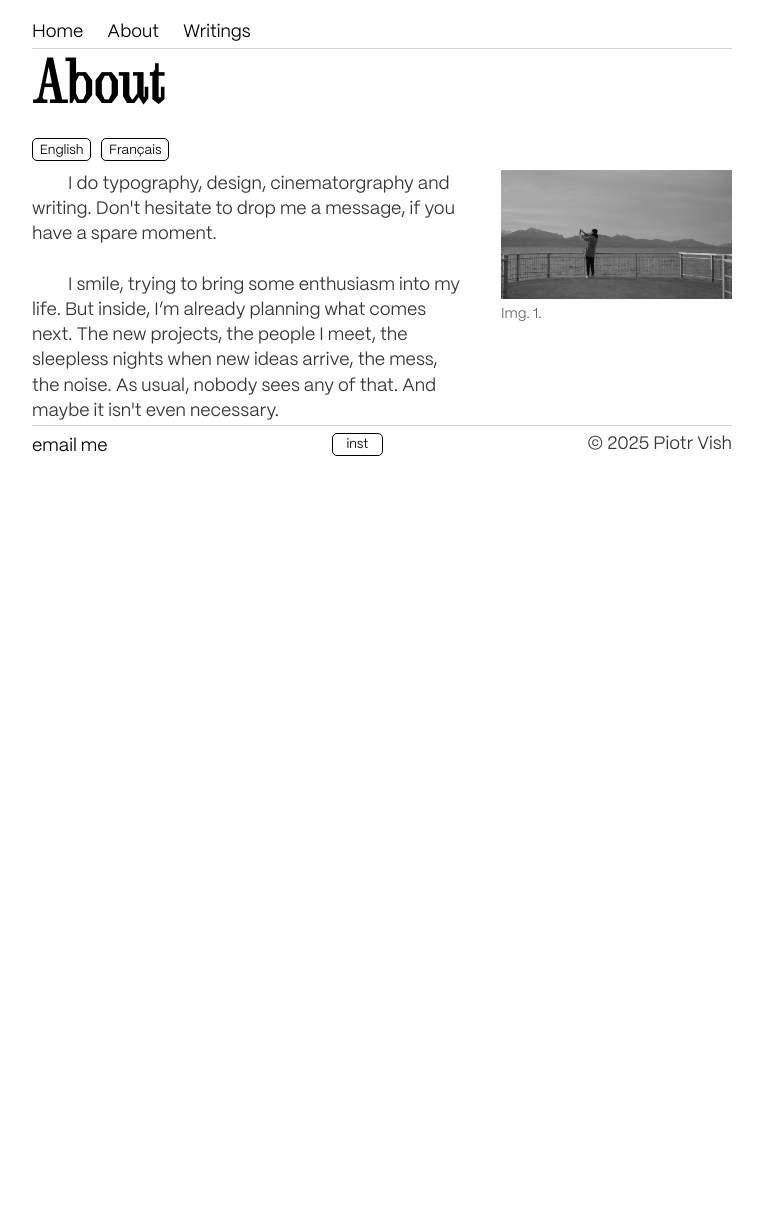
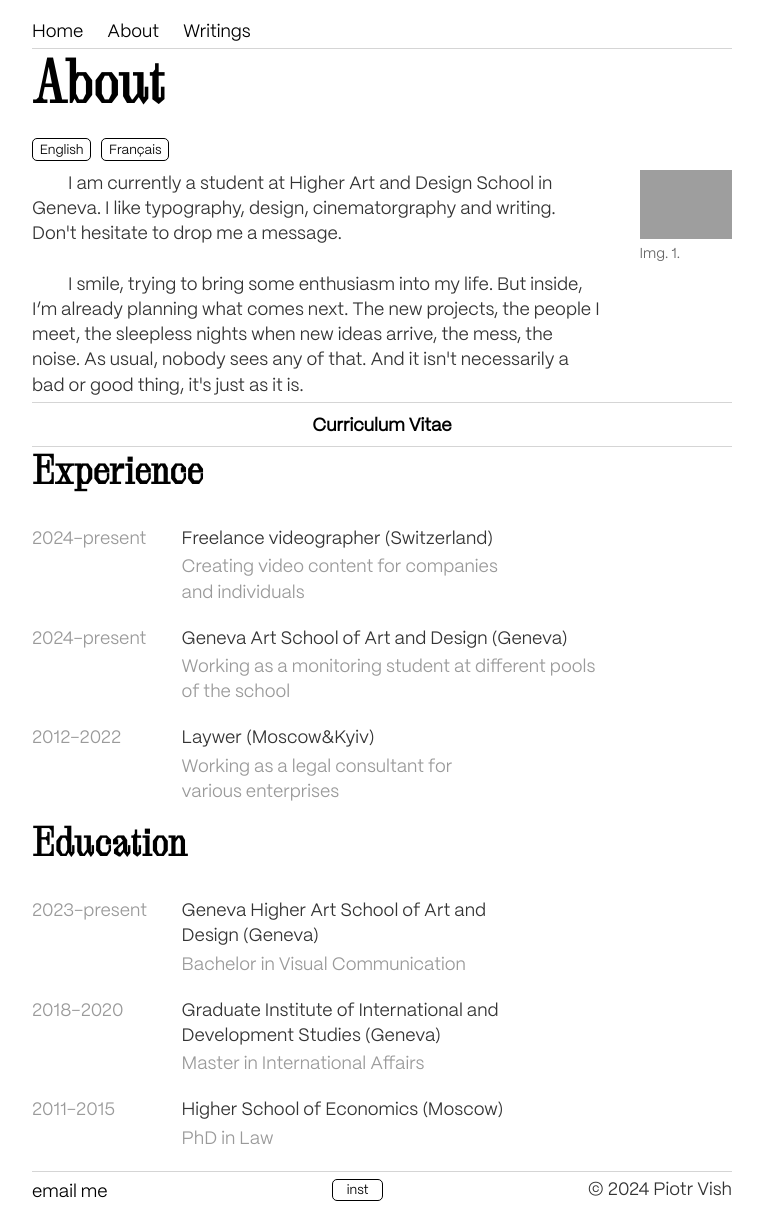
Before and after one commit to piotrvish/piotrvish.github.io, a Jekyll site: the page about/index.html, which Jekyll copies as it is, in a window 1280 px wide. Shown: the whole page, without its empty margins (258-1021 px from the left). Built offline with Jekyll 4.4.1, drawn with Linux system fonts in a browser that asks for light colours; some web fonts are replaced; before the commit the page ends 900 px from its top, so only the background shows below that; grey boxes are pictures that could not be loaded.

Commit message:
CV changes

```diff
--- a/about/index.html
+++ b/about/index.html
@@ -13,7 +13,10 @@
 			<script src="/js/language-toggle.js" defer></script>
 			<script src="/js/image-enlarge.js" defer></script>
 			<script src="/js/avoid-orphans-text.js" defer></script>
+			<script src="js/question.js" defer></script>
 			<script src="/js/contact.js" defer></script>
+
+
 		<body>
 		<div id="overlay"></div>
 		<div class="page-content">
@@ -34,11 +37,12 @@
 					<p></p>
 					<div class="content-row">
 						<p>
-								<span class="indented">I do typography, design, cinematorgraphy and writing. Don't hesitate to drop me a message, if you have a spare moment.</span><br>
-								<span class="indented">I smile, trying to bring some enthusiasm into my life. But inside, I’m already planning what comes next. The new projects, the people I meet, the sleepless nights when new ideas arrive, the mess, the noise. As usual, nobody sees any of that. And maybe it isn't even necessary. </span>
+							<span class="indented">I am currently a student at Higher Art and Design School in Geneva. I like typography, design, cinematorgraphy and writing. Don't hesitate to drop me a message.</span><br>
+							<span class="indented">I smile, trying to bring some enthusiasm into my life. But inside, I’m already planning what comes next. The new projects, the people I meet, the sleepless nights when new ideas arrive, the mess, the noise. As usual, nobody sees any of that. And it isn't necessarily a bad or good thing, it's just as it is.</span>
+							<span class="indented"></span>
 						  </p>
 					<figure class="illustration align-right image-hover">
-							<img src="/img/about-photo.jpeg" alt="Photo">
+						<img src="/img/about-photo.jpg" alt="Photo">
 						<figcaption>Img. 1.</figcaption>
 					</figure>
 					</div>
@@ -46,37 +50,73 @@
 					<div class="lang fr" style="display: none;">
 						<div class="content-row">
 							<p>
-									<span class="indented">Je fais de la typographie, le design, la cinématographie et l'écriture. N'hésitez pas à m'envoyer un message si vous avez un moment de libre.</span><br>
-									<span class="indented">Je souris, cherchant à mettre un peu d'enthousiasme dans ma vie. Mais à l'intérieur, je planifie déjà la suite. Les nouveaux projets, les gens que je rencontre, les nuits blanches lorsque de nouvelles idées arrivent, le désordre, le bruit. Comme d'habitude, personne ne voit rien de tout cela. Et peut-être que ce n'est même pas nécessaire. </span>
+								<span class="indented">Je suis actuellement étudiant à la Haute école d'art et de design de Genève (HEAD). J'aime la typographie, le design, la cinématographie et l'écriture. N'hésitez pas à m'envoyer un message.</span><br>
+								<span class="indented">Je souris, cherchant à mettre un peu d'enthousiasme dans ma vie. Mais à l'intérieur, je planifie déjà la suite. Les nouveaux projets, les gens que je rencontre, les nuits blanches lorsque de nouvelles idées arrivent, le désordre, le bruit. Comme d'habitude, personne ne voit rien de tout cela. Et ce n'est pas forcément une bonne ou une mauvaise chose, tout simplement.</span>
 							  </p>
 						<figure class="illustration align-right image-hover">
-								<img src="/img/about-photo.jpeg" alt="Photo">
-								<figcaption>Img. 1.</figcaption>
+							<img src="/img/about-photo.jpg" alt="Photo">
 						</figure>
 						</div>
 					</div>
 
 <!-- Contact Form Section -->
-						<!--
-						<section id="contact-section">
+<section id="CV-section">
+    <h2 class="section-separator">Curriculum Vitae</h2>
+<h2>Experience</h2>
+        <div class="posts-container">
+            <div class="post-row">
+                <div class="post-date">2024-present</div>
+                <div class="post-content">
+                    <p>Freelance videographer (Switzerland)</p>
+                    <p class="CV-description">Creating video content for companies and individuals</p>
+                </div>
+            </div>
+            <div class="post-row">
+                <div class="post-date">2024-present</div>
+                <div class="post-content">
+                    <p>Geneva Art School of Art and Design (Geneva)</p>
+                    <p class="CV-description">Working as a monitoring student at different pools of the school</p>
+                </div>
+			</div>
+				<div class="post-row">
+					<div class="post-date">2012-2022</div>
+					<div class="post-content">
+						<p>Laywer (Moscow&Kyiv)</p>
+						<p class="CV-description">Working as a legal consultant for various enterprises</p>
+					</div>
+					</div>
+<h2>Education</h2>
+<div class="posts-container">
+	<div class="post-row">
+		<div class="post-date">2023-present</div>
+		<div class="post-content">
+			<p>Geneva Higher Art School of Art and Design (Geneva)</p>
+			<p class="CV-description">Bachelor in Visual Communication</p>
+		</div>
+	</div>
+	<div class="post-row">
+		<div class="post-date">2018-2020</div>
+		<div class="post-content">
+			<p>Graduate Institute of International and Development Studies (Geneva)</p>
+			<p class="CV-description">Master in International Affairs</p>
+		</div>
+	</div>
+		<div class="post-row">
+			<div class="post-date">2011-2015</div>
+			<div class="post-content">
+				<p>Higher School of Economics (Moscow)</p>
+				<p class="CV-description">PhD in Law</p>
+			</div>
+			</div>
+</section>
 
-    <p class="section-separator">Drop me a message</p>
 
-    <form id="contact-form">
-        <div id="message-container">
-            <textarea id="user-message" placeholder="Type your message..." required></textarea>
-            <button id="send-message-btn" type="submit" class="footer-btn">&#62;</button>
-        </div>
-        <p id="confirmation-message" style="display: none;">Your message was sent, thank you!</p>
-    </form>
-</section>
--->
 			<footer>
 				<ul>
 					<li><a href="mailto:killergrafik@gmail.com">email me</a></li>
 				</ul>
 				<button class="footer-btn" onclick="window.open('https://www.instagram.com/kl_grafik/', '_blank')">inst</button>
-				<p class="copyright">© 2025 Piotr Vish</p>
+				<p class="copyright">© 2024 Piotr Vish</p>
 			</footer>
 
 		</div>
--- a/css/main.css
+++ b/css/main.css
@@ -79,6 +79,16 @@ h1 {
     margin-bottom: 1px;
     margin-top: 6px;
 }
+
+h2{
+    font-size: 2em;
+    font-family: "OTBrut-Regular", sans-serif;
+    font-optical-sizing: auto;
+    font-style: normal;
+    margin-bottom: 1px;
+    margin-top: 2px;
+}
+
 p {
     font-size: 1rem;
     font-family: "PP Mori Book", sans-serif;
@@ -121,6 +131,12 @@ ul.posts li {
     text-indent: 2em;
     display: block;
   }
+
+/* CV Styles*/
+
+.CV-description{
+    color: #9a9a9a;
+}
 
 /* Carousel Styles */
 .carousel-container {
```
Lines whose indentation alone changed are shown as unchanged.
